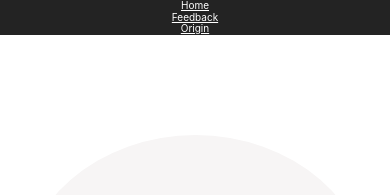
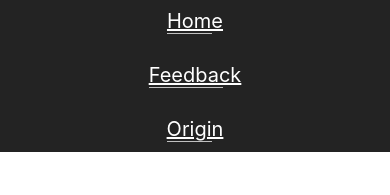
Before and after one commit to DragunWF/Media-Evolution-Web-App, a website built with Parcel: page index.html in a window 390 px wide. Shown: the top 195 px of the page. Built offline with nearby package versions, Linux system fonts and the light colour scheme.

Commit message:
Updated nav styles

```diff
--- a/css/styles.css
+++ b/css/styles.css
@@ -59,12 +59,11 @@ a:hover {
   color: #fff;
 }
 
-.nav h1 {
-  font-weight: bold;
+.nav-items {
+  flex-direction: row;
+  gap: 10rem;
   font-size: 2rem;
-  text-align: center;
-  text-decoration: underline;
-  padding: 0.3rem;
+  padding: 1rem;
 }
 
 .nav a {
@@ -77,8 +76,15 @@ a:hover {
 }
 
 @media screen and (max-width: 768px) {
-  .nav h1 {
-    font-size: 1.8rem;
+  .nav-items {
+    flex-direction: column;
+    gap: 3rem;
+  }
+
+  .nav-item {
+    border-bottom: 1px solid #c0c0c0;
+    width: 80%;
+    text-align: center;
   }
 }
 
```
